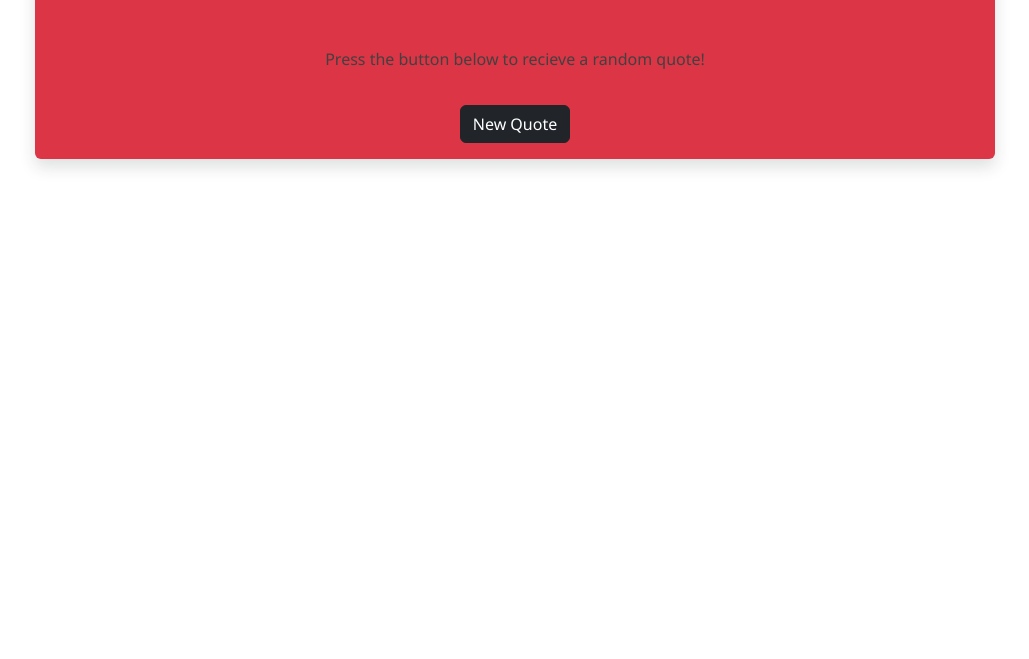
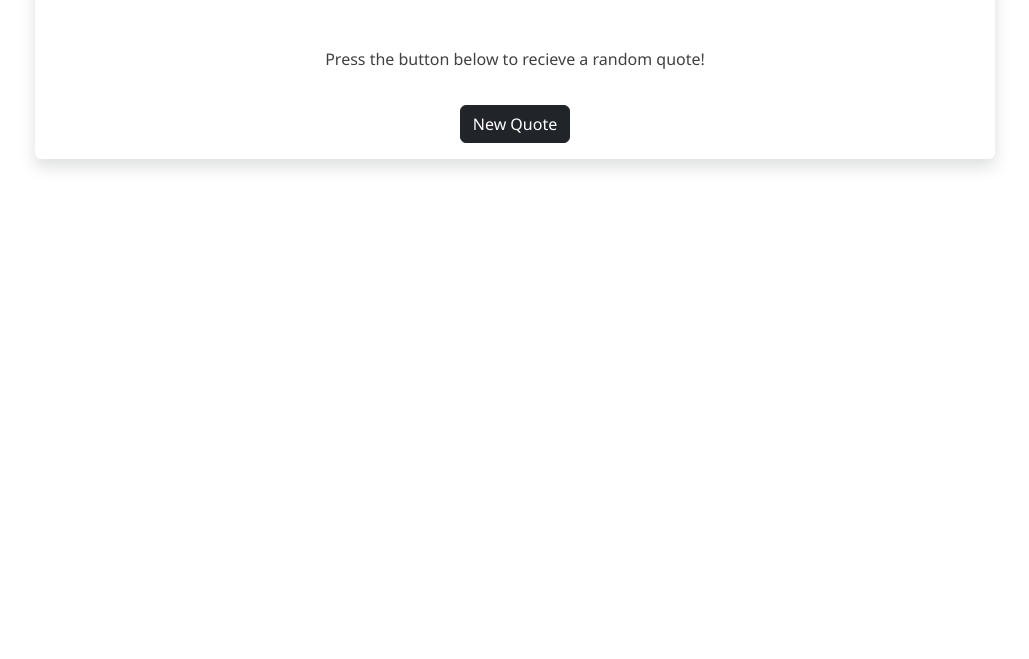
Before and after one commit to iiMuhammadRashed/DayQuote, a plain HTML site: page index.html in a window 1280 px wide. Shown: the part 141-800 px from the top of the page, without its empty margins (125-1154 px from the left). Drawn offline with Linux system fonts and the light colour scheme.

Commit message:
Update index.html

```diff
--- a/index.html
+++ b/index.html
@@ -9,7 +9,7 @@
     <link rel="stylesheet" href="/css/style.css" />
   </head>
   <body>
-    <div class="qoute_box w-75 mx-auto text-center shadow rounded my-5 px-5 bg-danger">
+    <div class="qoute_box w-75 mx-auto text-center shadow rounded my-5 px-5">
       <h1 class="my-5 py-3">Pick quote for your Day</h1>
       <p class="my-3">Press the button below to recieve a random quote!</p>
       <button class="btn btn-dark my-3" onclick="printRandomizeQuote()">
```
